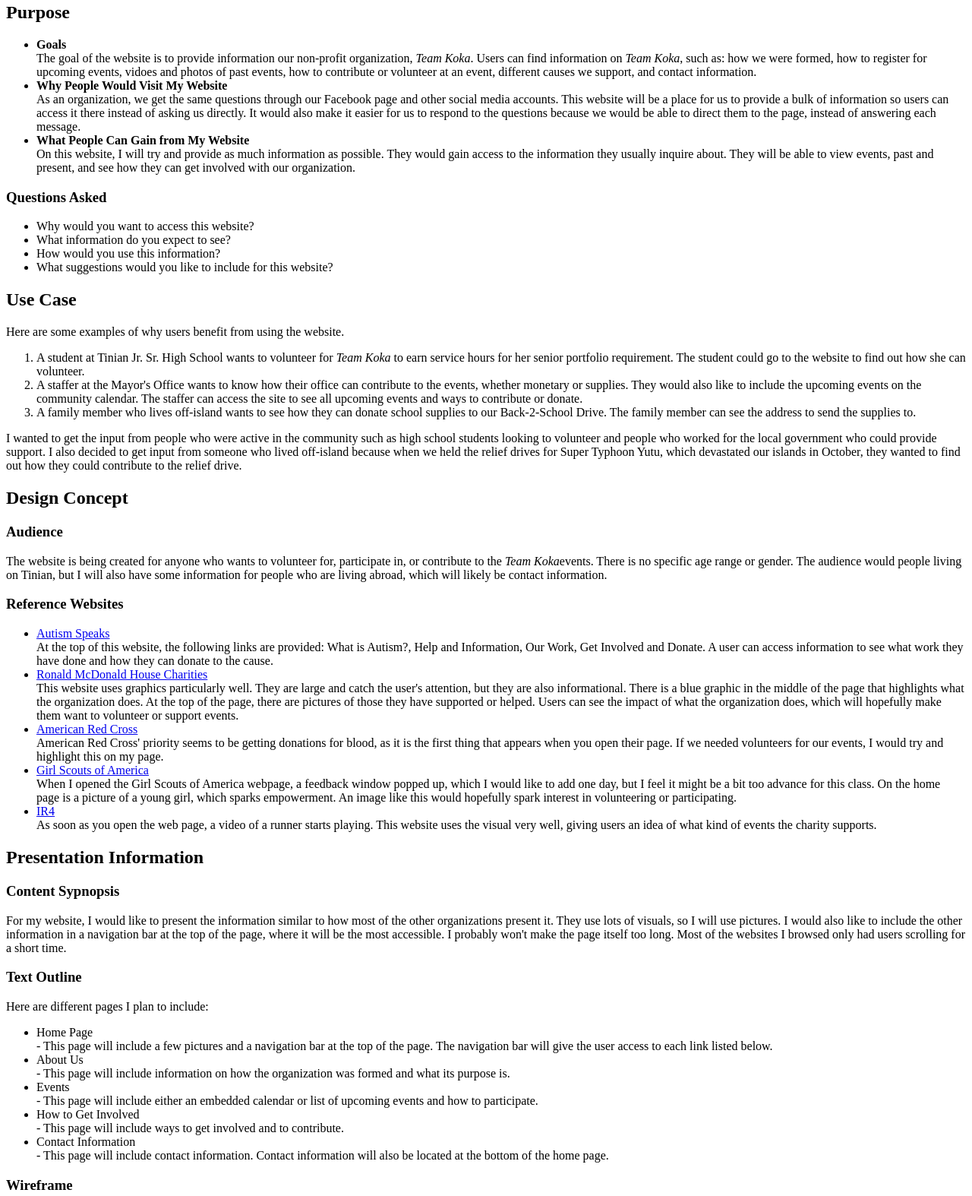
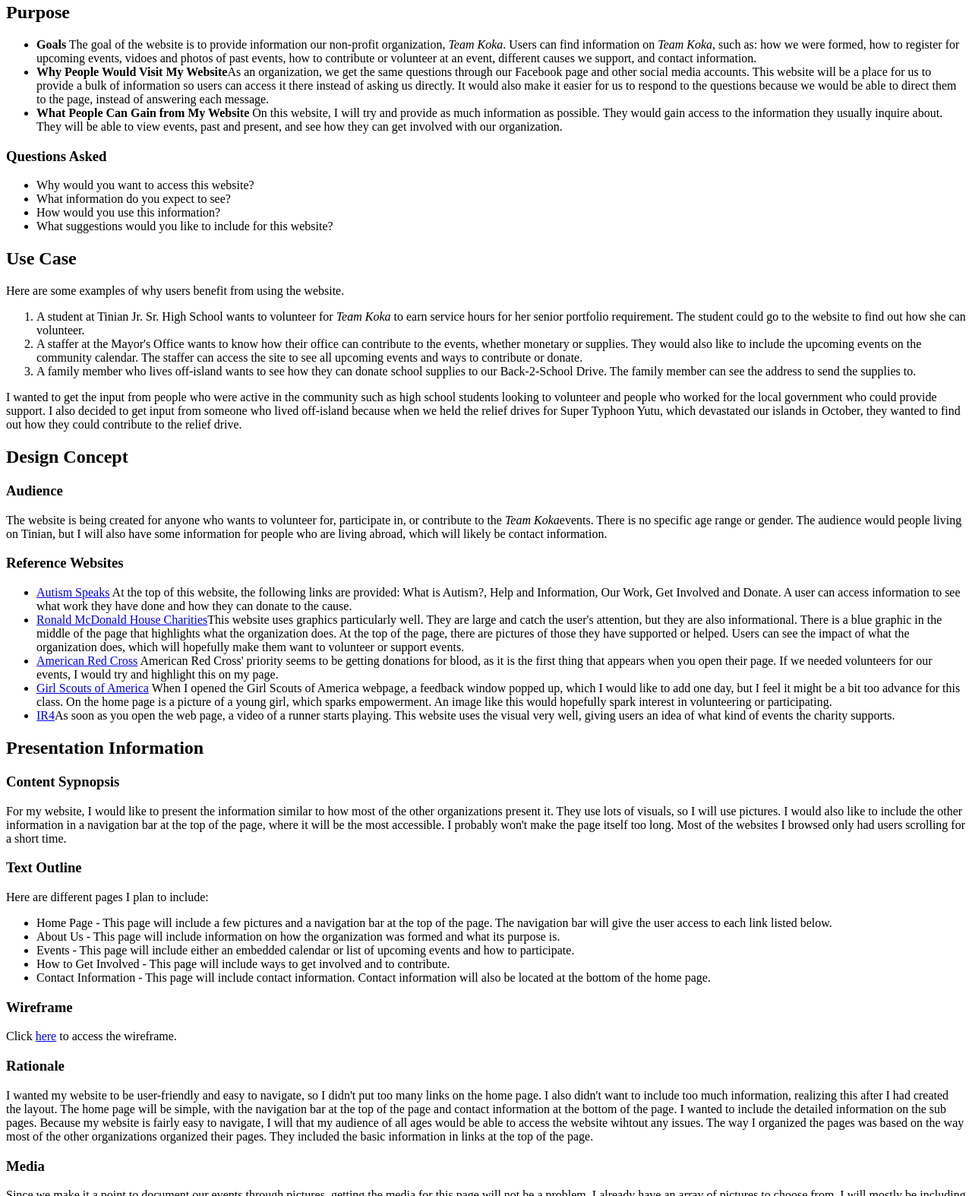
Before and after one commit to mhdt44/mhdt44.github.io, a plain HTML site: page islt_7360/unit4/designdoc.html in a window 1280 px wide. Shown: the part 77-1651 px from the top of the page at 76% size. Drawn offline with Linux system fonts and the light colour scheme.

Commit message:
Add files via upload

```diff
--- a/islt_7360/unit4/designdoc.html
+++ b/islt_7360/unit4/designdoc.html
@@ -8,14 +8,9 @@
 <h1> Martina's Design Document</h1>
 <h2>Purpose</h2>
 <ul>
-    <li><strong>Goals</strong></li>
-    The goal of the website is to provide information our non-profit organization, <em>Team Koka</em>.
-    Users can find information on <em>Team Koka</em>, such as: how we were formed, how to register for upcoming events, vidoes and photos of past events, how to contribute or volunteer at an event, different causes we support, and contact information.
-    <li><strong>Why People Would Visit My Website</strong></li>
-    As an organization, we get the same questions through our Facebook page and other social media accounts. This website will be a place for us to provide a bulk of information so users can access it there instead of asking us directly.
-    It would also make it easier for us to respond to the questions because we would be able to direct them to the page, instead of answering each message.
-    <li><strong>What People Can Gain from My Website</strong></li>
-    On this website, I will try and provide as much information as possible. They would gain access to the information they usually inquire about. They will be able to view events, past and present, and see how they can get involved with our organization.
+    <li><strong>Goals</strong> The goal of the website is to provide information our non-profit organization, <em>Team Koka</em>. Users can find information on <em>Team Koka</em>, such as: how we were formed, how to register for upcoming events, vidoes and photos of past events, how to contribute or volunteer at an event, different causes we support, and contact information.</li>
+    <li><strong>Why People Would Visit My Website</strong>As an organization, we get the same questions through our Facebook page and other social media accounts. This website will be a place for us to provide a bulk of information so users can access it there instead of asking us directly. It would also make it easier for us to respond to the questions because we would be able to direct them to the page, instead of answering each message.</li>
+    <li><strong>What People Can Gain from My Website</strong> On this website, I will try and provide as much information as possible. They would gain access to the information they usually inquire about. They will be able to view events, past and present, and see how they can get involved with our organization.</li>
 </ul>
 <h3>Questions Asked</h3>
 <ul>
@@ -32,16 +27,16 @@
     <li>A family member who lives off-island wants to see how they can donate school supplies to our Back-2-School Drive. The family member can see the address to send the supplies to.</li>
 </ol>
 <p>I wanted to get the input from people who were active in the community such as high school students looking to volunteer and people who worked for the local government who could provide support. I also decided to get input from someone who lived off-island because when we held the relief drives for Super Typhoon Yutu, which devastated our islands in October, they wanted to find out how they could contribute to the relief drive.</p>
-<h2> Design Concept</h2>
+<h2>Design Concept</h2>
 <h3>Audience</h3>
 The website is being created for anyone who wants to volunteer for, participate in, or contribute to the <em>Team Koka</em>events. There is no specific age range or gender. The audience would people living on Tinian, but I will also have some information for people who are living abroad, which will likely be contact information.
 <h3>Reference Websites</h3>
 <ul>
-    <li><a href="https://www.autismspeaks.org/">Autism Speaks</a></li> At the top of this website, the following links are provided: What is Autism?, Help and Information, Our Work, Get Involved and Donate. A user can access information to see what work they have done and how they can donate to the cause.
-    <li><a href="https://www.rmhc.org/">Ronald McDonald House Charities</a></li> This website uses graphics particularly well. They are large and catch the user's attention, but they are also informational. There is a blue graphic in the middle of the page that highlights what the organization does. At the top of the page, there are pictures of those they have supported or helped. Users can see the impact of what the organization does, which will hopefully make them want to volunteer or support events.
-    <li><a href="https://www.redcross.org/">American Red Cross</a></li> American Red Cross' priority seems to be getting donations for blood, as it is the first thing that appears when you open their page. If we needed volunteers for our events, I would try and highlight this on my page.
-    <li><a href="https://www.girlscouts.org/">Girl Scouts of America</a></li> When I opened the Girl Scouts of America webpage, a feedback window popped up, which I would like to add one day, but I feel it might be a bit too advance for this class. On the home page is a picture of a young girl, which sparks empowerment. An image like this would hopefully spark interest in volunteering or participating.
-    <li><a href="https://www.whoirun4.com/">IR4</a></li> As soon as you open the web page, a video of a runner starts playing. This website uses the visual very well, giving users an idea of what kind of events the charity supports.
+    <li><a href="https://www.autismspeaks.org/">Autism Speaks</a> At the top of this website, the following links are provided: What is Autism?, Help and Information, Our Work, Get Involved and Donate. A user can access information to see what work they have done and how they can donate to the cause.</li>
+    <li><a href="https://www.rmhc.org/">Ronald McDonald House Charities</a>This website uses graphics particularly well. They are large and catch the user's attention, but they are also informational. There is a blue graphic in the middle of the page that highlights what the organization does. At the top of the page, there are pictures of those they have supported or helped. Users can see the impact of what the organization does, which will hopefully make them want to volunteer or support events.</li>
+    <li><a href="https://www.redcross.org/">American Red Cross</a> American Red Cross' priority seems to be getting donations for blood, as it is the first thing that appears when you open their page. If we needed volunteers for our events, I would try and highlight this on my page.</li>
+    <li><a href="https://www.girlscouts.org/">Girl Scouts of America</a> When I opened the Girl Scouts of America webpage, a feedback window popped up, which I would like to add one day, but I feel it might be a bit too advance for this class. On the home page is a picture of a young girl, which sparks empowerment. An image like this would hopefully spark interest in volunteering or participating.</li>
+    <li><a href="https://www.whoirun4.com/">IR4</a>As soon as you open the web page, a video of a runner starts playing. This website uses the visual very well, giving users an idea of what kind of events the charity supports.</li>
 </ul>
 <h2>Presentation Information</h2>
 <h3>Content Sypnopsis</h3>
@@ -49,18 +44,16 @@ For my website, I would like to present the information similar to how most of t
 <h3>Text Outline</h3>
 Here are different pages I plan to include:
 <ul>
-    <li>Home Page</li> - This page will include a few pictures and a navigation bar at the top of the page. The navigation bar will give the user access to each link listed below.
-    <li>About Us</li> - This page will include information on how the organization was formed and what its purpose is.
-    <li>Events</li> - This page will include either an embedded calendar or list of upcoming events and how to participate.
-    <li>How to Get Involved</li> - This page will include ways to get involved and to contribute.
-    <li>Contact Information</li> - This page will include contact information. Contact information will also be located at the bottom of the home page.
+    <li>Home Page - This page will include a few pictures and a navigation bar at the top of the page. The navigation bar will give the user access to each link listed below.</li>
+    <li>About Us - This page will include information on how the organization was formed and what its purpose is.</li>
+    <li>Events - This page will include either an embedded calendar or list of upcoming events and how to participate.</li>
+    <li>How to Get Involved - This page will include ways to get involved and to contribute.</li>
+    <li>Contact Information - This page will include contact information. Contact information will also be located at the bottom of the home page.</li>
 </ul>
 <h3>Wireframe</h3>
 Click <a href="wireframe.jpg">here</a> to access the wireframe.
 <h3>Rationale</h3>
-I wanted my website to be user-friendly and easy to navigate, so I didn't put too many links on the home page. I also didn't want to include too much information, realizing this after I had created the layout. The home page will be simple, with the navigation bar at the top of the page and contact information at the bottom of the page. I wanted to include the detailed information on the sub pages.
-Because my website is fairly easy to navigate, I will that my audience of all ages would be able to access the website wihtout any issues.
-The way I organized the pages was based on the way most of the other organizations organized their pages. They included the basic information in links at the top of the page.
+I wanted my website to be user-friendly and easy to navigate, so I didn't put too many links on the home page. I also didn't want to include too much information, realizing this after I had created the layout. The home page will be simple, with the navigation bar at the top of the page and contact information at the bottom of the page. I wanted to include the detailed information on the sub pages. Because my website is fairly easy to navigate, I will that my audience of all ages would be able to access the website wihtout any issues. The way I organized the pages was based on the way most of the other organizations organized their pages. They included the basic information in links at the top of the page.
 <h3>Media</h3>
 Since we make it a point to document our events through pictures, getting the media for this page will not be a problem. I already have an array of pictures to choose from.
 I will mostly be including pictures of events so that people can see what events we host. I will also be included the logo for the organization.
@@ -69,7 +62,6 @@ All images will be credited to <em>Team Koka</em>, since it will be organization
 The color scheme I chose are the main colors we use for the events, which are <span style="color: #c05aee;"><strong>purple</strong></span> and <span style="color:#28bdc9;"><strong>teal</strong></span>. I guess the best way to describe it would be tradic. The background will either be black or white, depending on which will be easier to read.
 </body>
 <br>
-<br>
 <em>Created by: Martina Diaz<br>
     Email at <a href="mailto:mhdt44@mail.missouri.edu">mhdt44@mail.missouri.edu</a><br>
     Last Updated on Monday, July 1st</em>
```
